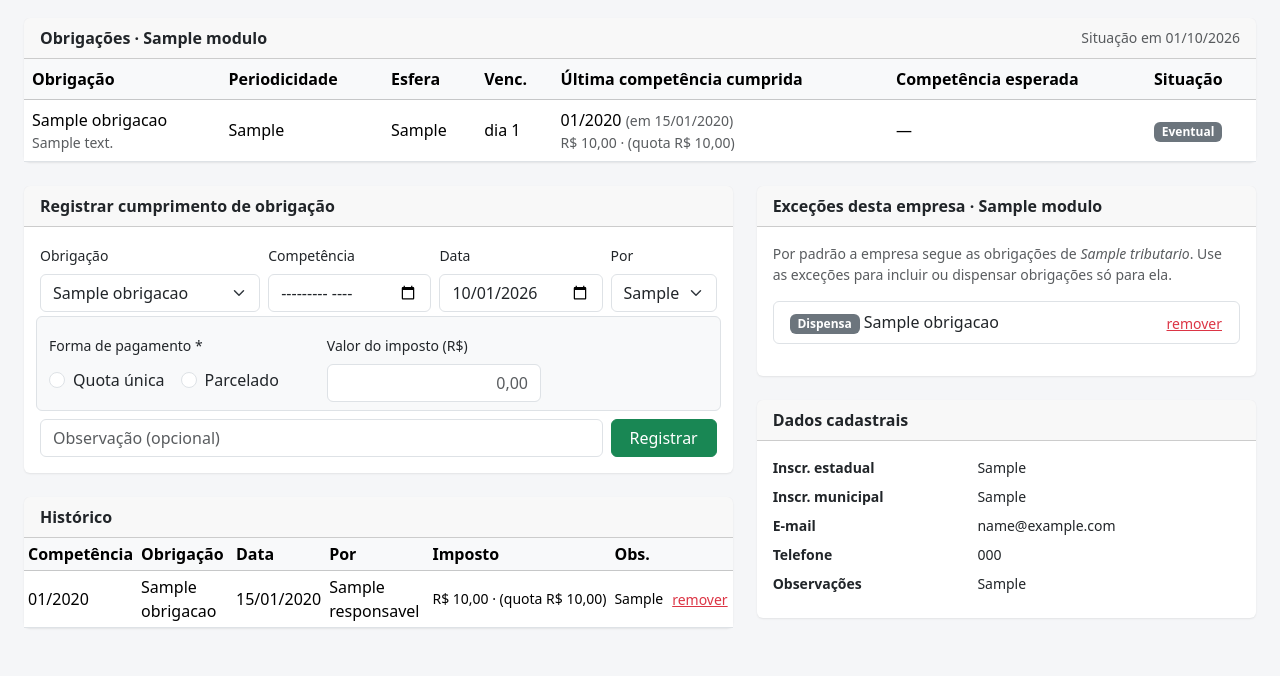
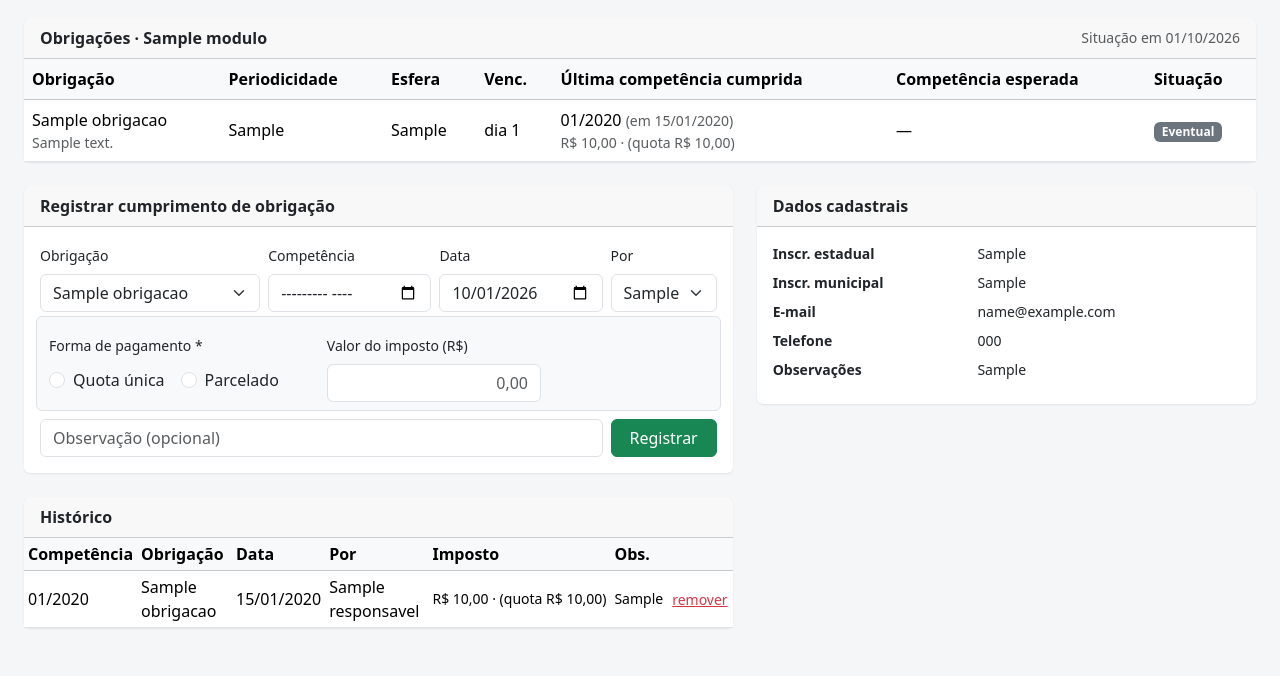
Before and after one commit to hudcarvalho/firstproject, a Flask app: a page that uses app/templates/empresas/detalhe.html in a window 1280 px wide. Shown: the part 306-982 px from the top of the page. Run offline with Flask 3, Linux system fonts and the light colour scheme; a user stored in the database is signed in; tables that the repository leaves empty hold one stand-in row (values such as "Sample post"); parts of the project's set-up code (start-up, migrations or seed data) failed here and were passed over; some libraries are stand-ins or nearby versions.

Commit message:
Remove as exceções por empresa
- Tira o quadro "Exceções desta empresa" da tela da empresa e as rotas
  de incluir/dispensar obrigação
- As obrigações de cada empresa passam a vir só da tributação
- A tabela de exceções é mantida (sem uso) para não apagar registros antigos

Co-Authored-By: Claude Opus 5.5 <noreply@anthropic.com>
Claude-Session: https://claude.ai/code/session_011kNbr5YKcV9vwtzxqVFpDu

```diff
--- a/app/models.py
+++ b/app/models.py
@@ -204,12 +204,9 @@ class Empresa(db.Model):
         return None
 
     def obrigacoes_aplicaveis(self, modulo):
-        """Obrigações do módulo exigidas pelo regime + inclusões − exclusões (só ativas)."""
-        ajustes = [a for a in self.ajustes if a.obrigacao.modulo_id == modulo.id]
-        incluir = {a.obrigacao for a in ajustes if a.tipo == "incluir"}
-        excluir = {a.obrigacao for a in ajustes if a.tipo == "excluir"}
-        todas = (set(self.regime.obrigacoes_do_modulo(modulo)) | incluir) - excluir
-        return sorted((o for o in todas if o.ativo), key=lambda o: o.nome)
+        """Obrigações ativas do módulo exigidas pela tributação (regime) da empresa."""
+        return sorted((o for o in self.regime.obrigacoes_do_modulo(modulo) if o.ativo),
+                      key=lambda o: o.nome)
 
     def ultima_entrega(self, obrigacao):
         entregas = [e for e in self.entregas if e.obrigacao_id == obrigacao.id]
@@ -221,7 +218,6 @@ class Empresa(db.Model):
     def situacao_obrigacoes(self, modulo, hoje=None):
         """Lista de dicts com a situação de cada obrigação aplicável no módulo."""
         hoje = hoje or date.today()
-        do_regime = set(self.regime.obrigacoes)
         resultado = []
         for ob in self.obrigacoes_aplicaveis(modulo):
             ultima = self.ultima_entrega(ob)
@@ -234,7 +230,6 @@ class Empresa(db.Model):
                 status = "pendente"
             resultado.append({
                 "obrigacao": ob, "ultima": ultima, "esperada": esperada, "status": status,
-                "origem": "regime" if ob in do_regime else "específica",
             })
         return resultado
 
@@ -266,7 +261,8 @@ class EmpresaModulo(db.Model):
 
 
 class EmpresaObrigacaoAjuste(db.Model):
-    """Exceção por empresa: inclui uma obrigação fora do regime ou exclui uma do regime."""
+    """Exceção por empresa (incluir/dispensar obrigação). Recurso removido das telas em out/2026:
+    as obrigações vêm só da tributação. A tabela fica para não perder registros antigos."""
 
     id = db.Column(db.Integer, primary_key=True)
     empresa_id = db.Column(db.Integer, db.ForeignKey("empresa.id"), nullable=False)
--- a/app/routes.py
+++ b/app/routes.py
@@ -23,7 +23,7 @@ from .competencia import (
     cnpj_valido, competencia_do_periodo, parse_competencia, parse_valor, so_digitos,
 )
 from .models import (
-    ESFERAS, PERIODICIDADES, DistribuicaoLucro, Empresa, GrupoEconomico, EmpresaModulo, EmpresaObrigacaoAjuste, Entrega, Modulo, Obrigacao,
+    ESFERAS, PERIODICIDADES, DistribuicaoLucro, Empresa, GrupoEconomico, EmpresaModulo, Entrega, Modulo, Obrigacao,
     RegimeTributario, Responsavel, Socio, db,
 )
 
@@ -58,7 +58,6 @@ def _com_relacionamentos(query):
         selectinload(Empresa.regime).selectinload(RegimeTributario.obrigacoes),
         selectinload(Empresa.grupo),
         selectinload(Empresa.controles).selectinload(EmpresaModulo.responsavel),
-        selectinload(Empresa.ajustes).selectinload(EmpresaObrigacaoAjuste.obrigacao),
         selectinload(Empresa.entregas),
     )
 
@@ -249,20 +248,13 @@ def empresa_modulo(id, modulo):
     modulo = _modulo(modulo)
     hoje = date.today()
     controle = empresa.controle(modulo)
-    ajustes = [a for a in empresa.ajustes if a.obrigacao.modulo_id == modulo.id]
-    ids_ajustados = {a.obrigacao_id for a in ajustes}
-    do_regime = empresa.regime.obrigacoes_do_modulo(modulo)
-    ids_regime = {o.id for o in do_regime}
     return render_template(
         "empresas/detalhe.html", empresa=empresa, modulo=modulo, modulos=Modulo.ativos(),
-        hoje=hoje, controle=controle, ajustes=ajustes,
+        hoje=hoje, controle=controle,
         atraso=controle.meses_atrasados(hoje) if controle else None,
         situacao=empresa.situacao_obrigacoes(modulo, hoje),
         entregas=empresa.entregas_do_modulo(modulo),
         obrigacoes_aplicaveis=empresa.obrigacoes_aplicaveis(modulo),
-        podem_incluir=[o for o in modulo.obrigacoes
-                       if o.ativo and o.id not in ids_regime and o.id not in ids_ajustados],
-        podem_excluir=[o for o in do_regime if o.id not in ids_ajustados],
         responsaveis=_responsaveis_ativos(),
     )
 
@@ -279,37 +271,6 @@ def empresa_controle(id, modulo):
         db.session.commit()
         flash(f"{modulo.rotulo_controle} {comp:%m/%Y}.", "success")
     return redirect(url_for("main.empresa_modulo", id=id, modulo=modulo.codigo))
-
-
-@bp.post("/empresas/<int:id>/<modulo>/ajustes")
-def empresa_ajuste_novo(id, modulo):
-    empresa = _get(Empresa, id)
-    modulo = _modulo(modulo)
-    tipo = request.form.get("tipo")
-    obrigacao = db.session.get(Obrigacao, _int_or_none(request.form.get("obrigacao_id")) or 0)
-    if tipo not in ("incluir", "excluir") or obrigacao is None or obrigacao.modulo_id != modulo.id:
-        flash("Ajuste inválido.", "danger")
-    else:
-        db.session.add(EmpresaObrigacaoAjuste(empresa=empresa, obrigacao=obrigacao, tipo=tipo))
-        try:
-            db.session.commit()
-            flash("Ajuste registrado.", "success")
-        except IntegrityError:
-            db.session.rollback()
-            flash("Já existe um ajuste para essa obrigação.", "warning")
-    return redirect(url_for("main.empresa_modulo", id=id, modulo=modulo.codigo))
-
-
-@bp.post("/empresas/<int:id>/ajustes/<int:ajuste_id>/remover")
-def empresa_ajuste_remover(id, ajuste_id):
-    ajuste = _get(EmpresaObrigacaoAjuste, ajuste_id)
-    if ajuste.empresa_id != id:
-        abort(404)
-    codigo = ajuste.obrigacao.modulo.codigo
-    db.session.delete(ajuste)
-    db.session.commit()
-    flash("Ajuste removido.", "success")
-    return redirect(url_for("main.empresa_modulo", id=id, modulo=codigo))
 
 
 @bp.post("/empresas/<int:id>/<modulo>/entregas")
--- a/app/templates/empresas/detalhe.html
+++ b/app/templates/empresas/detalhe.html
@@ -34,7 +34,7 @@
     <tbody>
     {% for s in situacao %}{% set o = s.obrigacao %}
       <tr>
-        <td>{{ o.nome }}{% if s.origem != 'regime' %} <span class="badge text-bg-info">específica</span>{% endif %}
+        <td>{{ o.nome }}
           {% if o.descricao %}<div class="small text-muted">{{ o.descricao }}</div>{% endif %}</td>
         <td>{{ o.periodicidade_label }}</td>
         <td>{{ o.esfera_label }}</td>
@@ -112,37 +112,6 @@
   </div>
 
   <div class="col-lg-5">
-    <div class="card mb-4">
-      <div class="card-header"><strong>Exceções desta empresa · {{ modulo.nome }}</strong></div>
-      <div class="card-body">
-        <p class="small text-muted">Por padrão a empresa segue as obrigações de <em>{{ empresa.regime.nome }}</em>. Use as exceções para incluir ou dispensar obrigações só para ela.</p>
-        <ul class="list-group mb-3">
-          {% for a in ajustes %}
-            <li class="list-group-item d-flex justify-content-between align-items-center">
-              <span><span class="badge {{ 'text-bg-info' if a.tipo == 'incluir' else 'text-bg-secondary' }}">{{ 'Inclui' if a.tipo == 'incluir' else 'Dispensa' }}</span> {{ a.obrigacao.nome }}</span>
-              <form method="post" action="{{ url_for('main.empresa_ajuste_remover', id=empresa.id, ajuste_id=a.id) }}"><input type="hidden" name="csrf_token" value="{{ csrf_token() }}"><button class="btn btn-sm btn-link text-danger p-0">remover</button></form>
-            </li>
-          {% else %}
-            <li class="list-group-item text-muted small">Nenhuma exceção.</li>
-          {% endfor %}
-        </ul>
-        {% if podem_incluir %}
-        <form method="post" action="{{ url_for('main.empresa_ajuste_novo', id=empresa.id, modulo=modulo.codigo) }}" class="input-group mb-2"><input type="hidden" name="csrf_token" value="{{ csrf_token() }}">
-          <input type="hidden" name="tipo" value="incluir">
-          <select class="form-select" name="obrigacao_id">{% for o in podem_incluir %}<option value="{{ o.id }}">{{ o.nome }}</option>{% endfor %}</select>
-          <button class="btn btn-outline-info">Incluir</button>
-        </form>
-        {% endif %}
-        {% if podem_excluir %}
-        <form method="post" action="{{ url_for('main.empresa_ajuste_novo', id=empresa.id, modulo=modulo.codigo) }}" class="input-group"><input type="hidden" name="csrf_token" value="{{ csrf_token() }}">
-          <input type="hidden" name="tipo" value="excluir">
-          <select class="form-select" name="obrigacao_id">{% for o in podem_excluir %}<option value="{{ o.id }}">{{ o.nome }}</option>{% endfor %}</select>
-          <button class="btn btn-outline-secondary">Dispensar</button>
-        </form>
-        {% endif %}
-      </div>
-    </div>
-
     <div class="card">
       <div class="card-header"><strong>Dados cadastrais</strong></div>
       <div class="card-body small">
```
Also changed, not shown: tests/test_fluxo.py (+6 -5 lines), README.md.
